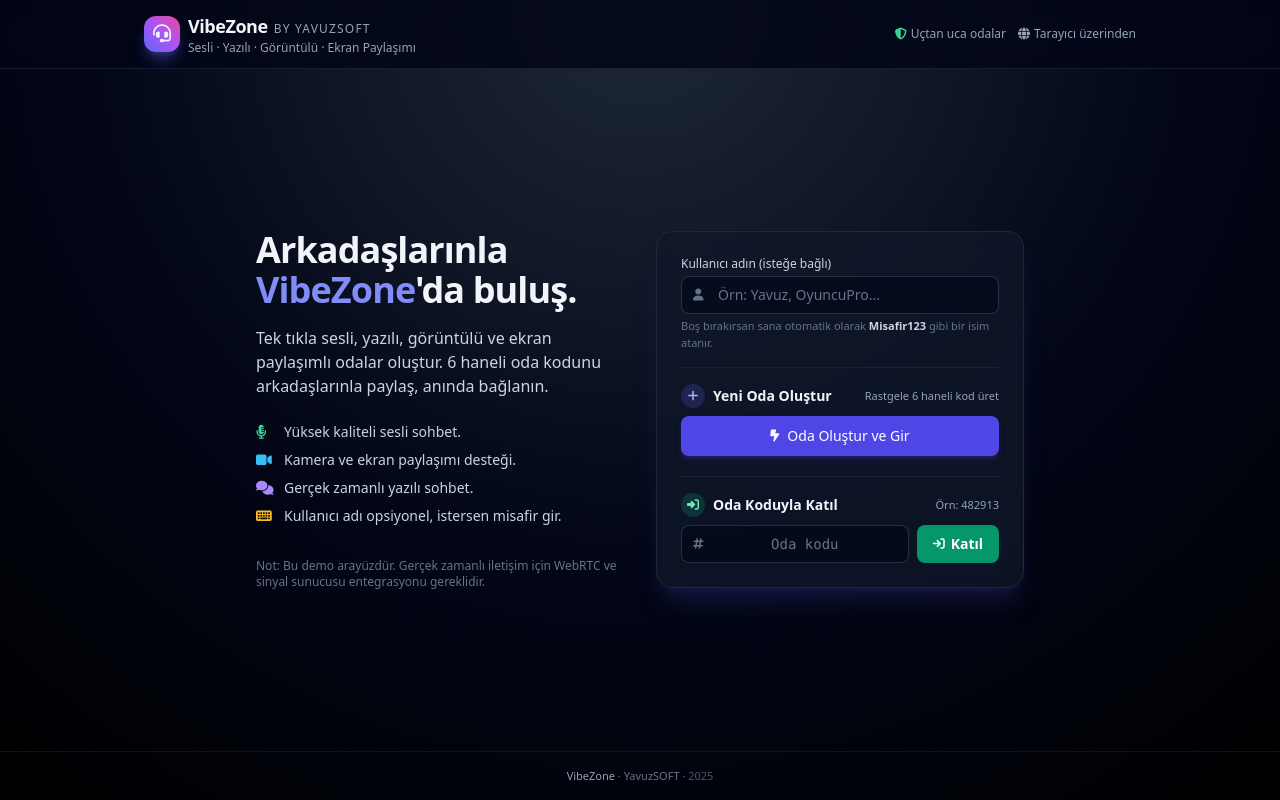
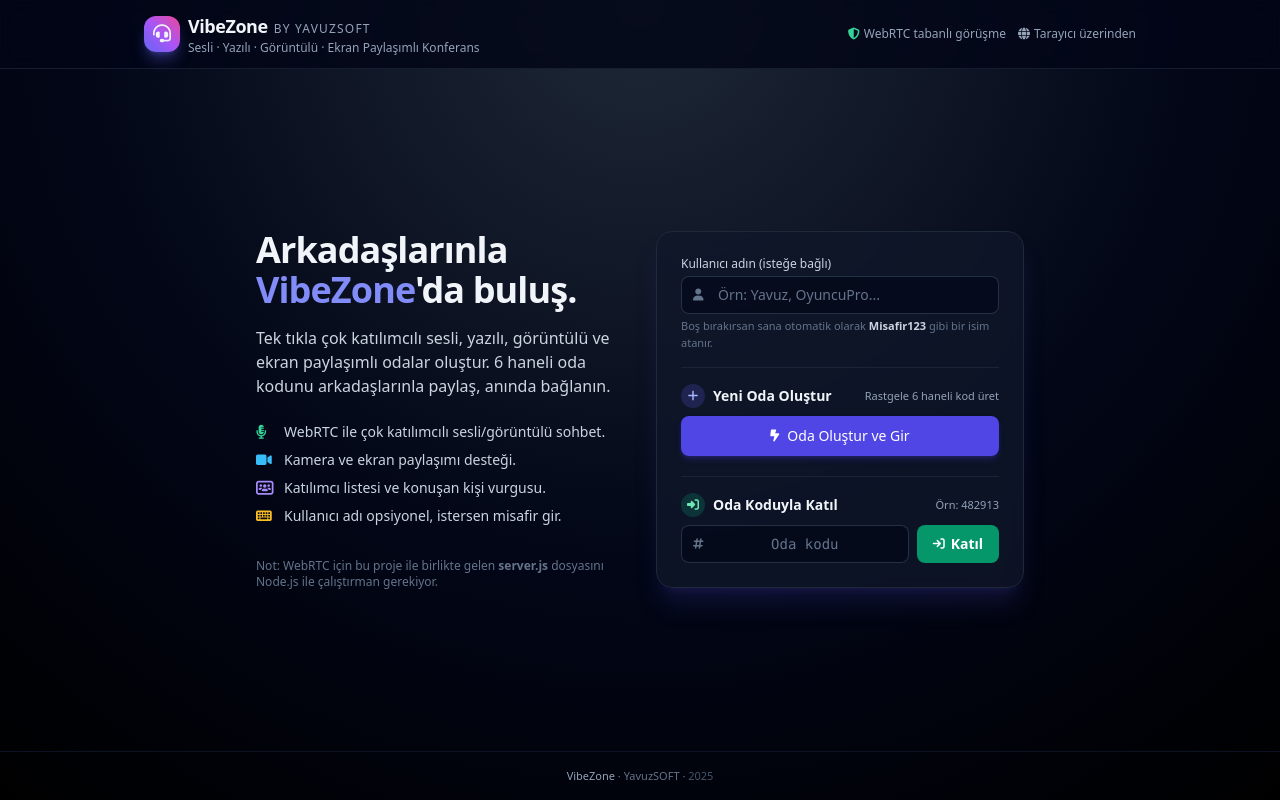
Before and after one commit to argonik33-coder/syncvibe, a website: page public/index.html in a window 1280 px wide. Drawn offline with nearby package versions, Linux system fonts and the light colour scheme.

Commit message:
Update index.html

```diff
--- a/public/index.html
+++ b/public/index.html
@@ -33,13 +33,15 @@
                         <span class="font-semibold text-lg tracking-tight">VibeZone</span>
                         <span class="text-xs uppercase tracking-widest text-slate-400">by YavuzSOFT</span>
                     </div>
-                    <p class="text-xs text-slate-400">Sesli · Yazılı · Görüntülü · Ekran Paylaşımı</p>
+                    <p class="text-xs text-slate-400">
+                        Sesli · Yazılı · Görüntülü · Ekran Paylaşımlı Konferans
+                    </p>
                 </div>
             </div>
             <div class="hidden sm:flex items-center gap-3 text-xs text-slate-400">
                 <span class="inline-flex items-center gap-1">
                     <i class="fa-solid fa-shield-halved text-emerald-400"></i>
-                    Uçtan uca odalar
+                    WebRTC tabanlı görüşme
                 </span>
                 <span class="inline-flex items-center gap-1">
                     <i class="fa-solid fa-globe"></i>
@@ -58,22 +60,22 @@
                     Arkadaşlarınla <span class="text-indigo-400">VibeZone</span>'da buluş.
                 </h1>
                 <p class="text-sm sm:text-base text-slate-300 mb-6">
-                    Tek tıkla sesli, yazılı, görüntülü ve ekran paylaşımlı odalar oluştur.
-                    6 haneli oda kodunu arkadaşlarınla paylaş, anında bağlanın.
+                    Tek tıkla çok katılımcılı sesli, yazılı, görüntülü ve ekran paylaşımlı
+                    odalar oluştur. 6 haneli oda kodunu arkadaşlarınla paylaş, anında bağlanın.
                 </p>
 
                 <ul class="space-y-2 text-sm text-slate-300 mb-8">
                     <li class="flex items-center gap-2">
                         <i class="fa-solid fa-microphone-lines text-emerald-400 w-5"></i>
-                        Yüksek kaliteli sesli sohbet.
+                        WebRTC ile çok katılımcılı sesli/görüntülü sohbet.
                     </li>
                     <li class="flex items-center gap-2">
                         <i class="fa-solid fa-video text-sky-400 w-5"></i>
                         Kamera ve ekran paylaşımı desteği.
                     </li>
                     <li class="flex items-center gap-2">
-                        <i class="fa-solid fa-comments text-violet-400 w-5"></i>
-                        Gerçek zamanlı yazılı sohbet.
+                        <i class="fa-solid fa-users-rectangle text-violet-400 w-5"></i>
+                        Katılımcı listesi ve konuşan kişi vurgusu.
                     </li>
                     <li class="flex items-center gap-2">
                         <i class="fa-solid fa-keyboard text-amber-400 w-5"></i>
@@ -82,8 +84,9 @@
                 </ul>
 
                 <p class="text-xs text-slate-500">
-                    Not: Bu demo arayüzdür. Gerçek zamanlı iletişim için WebRTC ve sinyal sunucusu
-                    entegrasyonu gereklidir.
+                    Not: WebRTC için bu proje ile birlikte gelen
+                    <span class="font-semibold">server.js</span> dosyasını Node.js ile
+                    çalıştırman gerekiyor.
                 </p>
             </section>
 
@@ -186,24 +189,20 @@
     </footer>
 
     <script>
-        // 6 haneli sayısal oda kodu üret
         function generateRoomCode() {
             return Math.floor(100000 + Math.random() * 900000).toString();
         }
 
-        // Misafir ismi üret: Misafir123
         function generateGuestName() {
             return "Misafir" + Math.floor(100 + Math.random() * 900);
         }
 
-        // Ortak: kullanıcı adı al / üret
         function resolveUsername() {
             const input = document.getElementById("username");
             const value = (input.value || "").trim();
             return value || generateGuestName();
         }
 
-        // Odaya yönlendirme
         function goToRoom(mode) {
             const username = resolveUsername();
             let roomCode;
@@ -233,7 +232,6 @@
         document.getElementById("createRoomBtn").addEventListener("click", () => goToRoom("create"));
         document.getElementById("joinRoomBtn").addEventListener("click", () => goToRoom("join"));
 
-        // Enter ile katılma
         document.getElementById("roomCodeInput").addEventListener("keydown", (e) => {
             if (e.key === "Enter") {
                 goToRoom("join");
```
